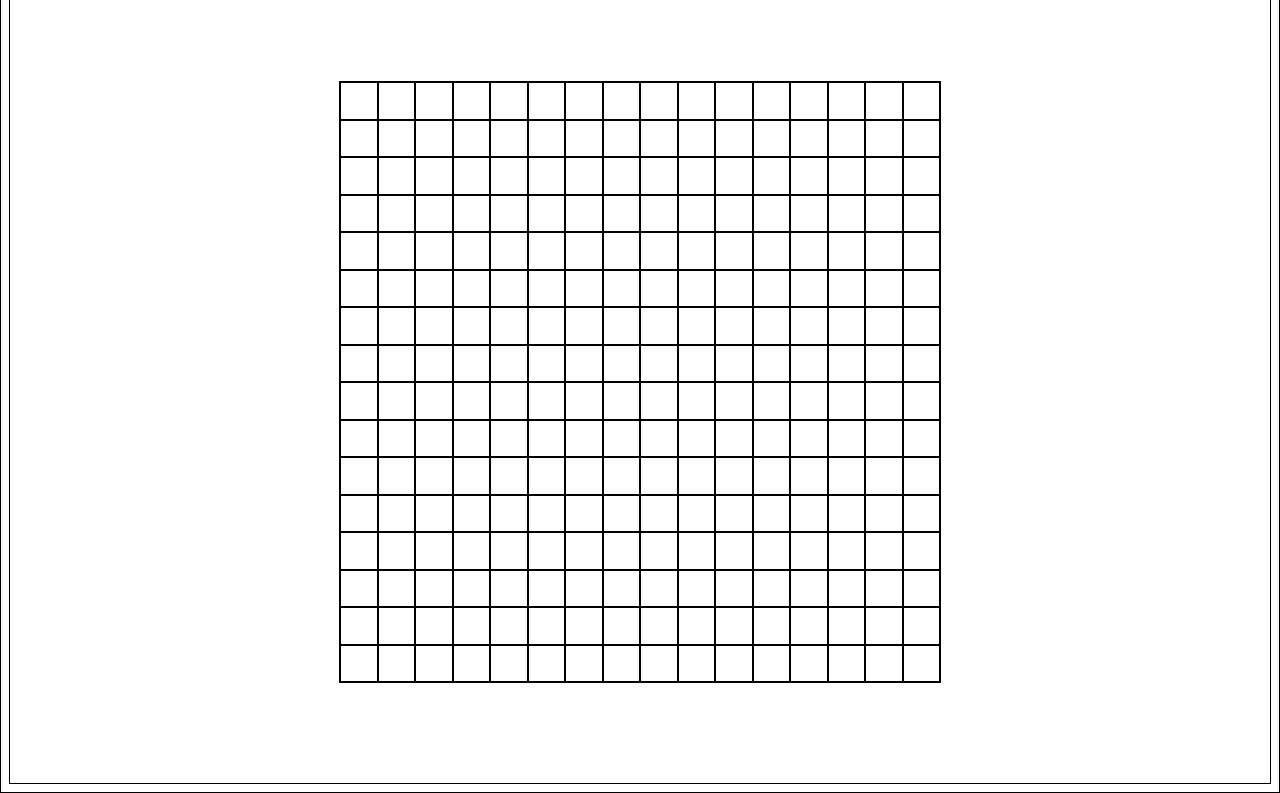
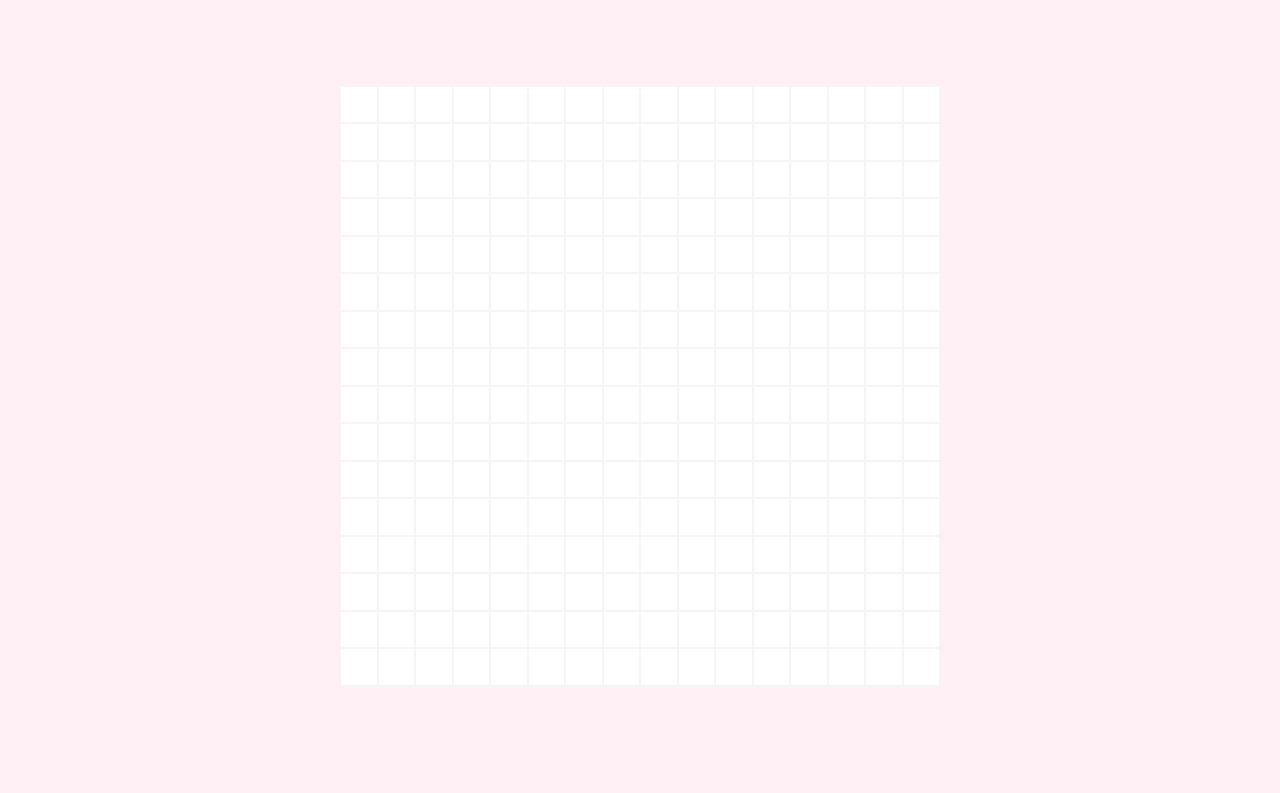
Before and after one commit to kraftwerkit/Etch-A-Sketch, a plain HTML site: page index.html in a window 1280 px wide. Shown: the part 89-882 px from the top of the page. Drawn offline with Linux system fonts and the light colour scheme.

Commit message:
Styling, Generalized Grid, Generate Trail

```diff
--- a/etchasketch.js
+++ b/etchasketch.js
@@ -1,16 +1,33 @@
 const SketchArea = document.querySelector("#sketch-area");     //Define sketch area
+const SketchAreaSide=600 //The width/height from CSS as a numerical value (no dimensions)
 
-//Create a 16x16 grid //
 
-function createGrid() {
-  for (let i=1; i<=256; i++) {                     //This loop creates 256 divs.
+//Generates a rainbow pixelated trail
+function pixel() {
+  this.style.backgroundColor=rainbow(); //Why does "this" work?
+}
+
+//Generates grid size with user input
+function createGrid(side) {
+  for (let i=1; i<=side**2; i++) {
     const box = document.createElement("div")
-    box.style.width=box.style.height="37.5px"  /// 600/16=37.5
+    box.style.width=box.style.height=`${SketchAreaSide/side}px`
     box.classList.add("box")
-    SketchArea.appendChild(box);
+    SketchArea.appendChild(box); //Adds the divisions to the container
+    box.addEventListener("mouseover",pixel) //Why does the event listener need to be here?
 }
 }
 
-createGrid()
+createGrid(16)
 
-//Create a black pixelated trail //
+
+//Create an array for colors used in trail
+const pretty = ["#ffadad",  "#ffd6a5",  "#fdffb6",  "#caffbf",
+"#9bf6ff",  "#a0c4ff",  "#bdb2ff","#ffc6ff"]
+
+//Returns a random color value from the array
+function rainbow() {
+  {
+       return pretty[Math.floor(Math.random()*pretty.length)];
+   }
+  }
--- a/index.html
+++ b/index.html
@@ -9,6 +9,6 @@
 </head>
 <body>
     <h1>Kelly's Sketchpad</h1>
-    <div id="sketch-area" class="container"></div>
+    <div id="sketch-area"></div>
 </body>
 </html>
--- a/stylesheet.css
+++ b/stylesheet.css
@@ -1,17 +1,22 @@
-* { border: black solid 1px}
 
 #sketch-area {
-    display:flex;
+    display: flex;
     flex-wrap:wrap;
+    margin: 100px auto;
+    border: whitesmoke solid 1px;
     width: 600px;
     height: 600px;
-    margin: 100px auto;
+    background-color: white;
 }
 
-.box {border: black solid 1px;
-    box-sizing: border-box;  /**actual width and height**/
-}
+.box {border: whitesmoke solid 1px;
+    box-sizing: border-box;} /**actual width and height**/
 
 h1 {
     text-align:center;
+    color: rosybrown;
+    font-size: 40px;}
+
+body {
+    background-color:lavenderblush;
 }
```
